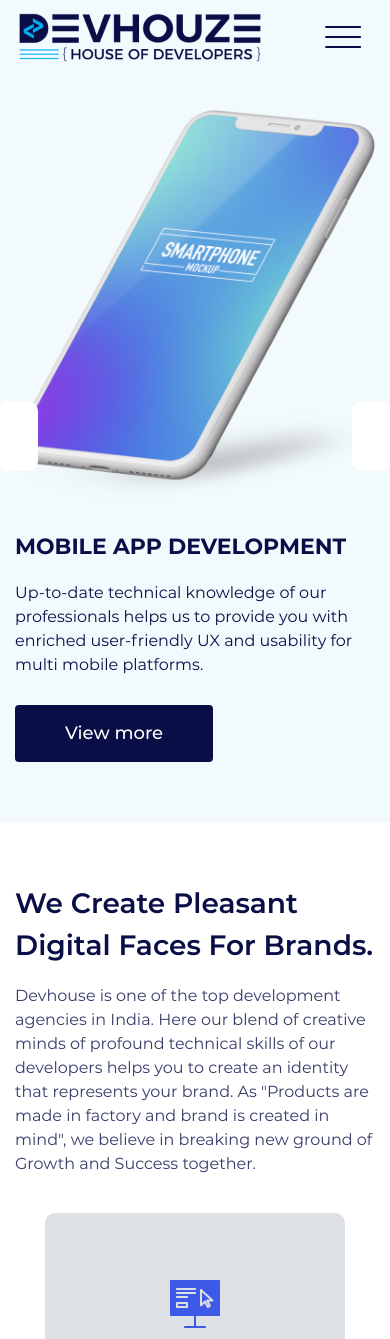
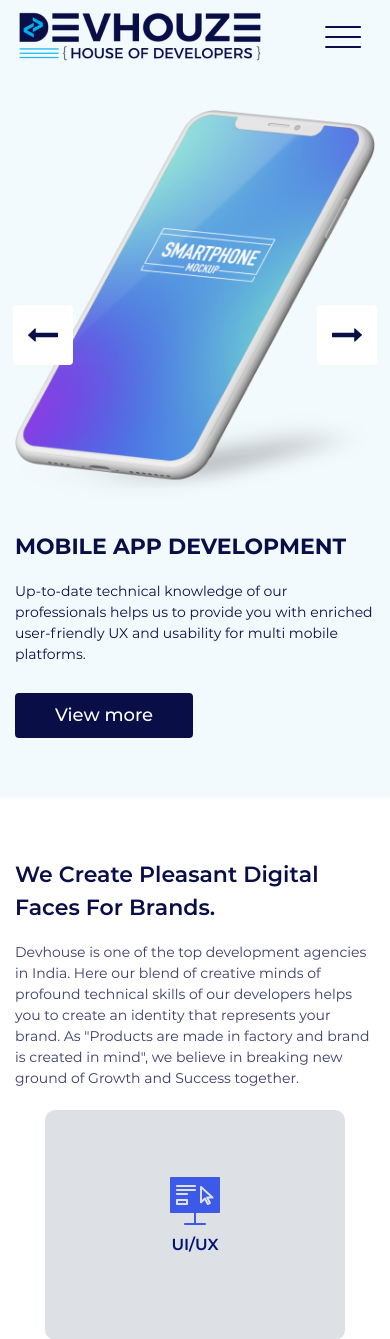
Before and after one commit to infodevsujit/devhouse, a CodeIgniter app: page /database/ in a window 390 px wide. Shown: the top 1339 px of the page. Run offline with CodeIgniter, Linux system fonts and the light colour scheme.

Commit message:
finish-home-page

```diff
--- a/application/views/footer/footer_start.php
+++ b/application/views/footer/footer_start.php
@@ -6,9 +6,9 @@
                     <a href="<?php echo base_url(); ?>">DEVHOUZE</a>
                 </div>
                 <ul class="mt-27 address">
-                    <li class="d-flex align-items-center mb-3"><i class="fas fa-map-marker mr-2"></i> Delhi india</li>
-                    <li class="d-flex align-items-center mb-3"><i class="far fa-envelope mr-2" aria-hidden="true"></i>info@devhouze.com</li>
-                    <li class="d-flex align-items-center mb-3"><i class="fas fa-phone-alt mr-2" aria-hidden="true"></i>9310095233</li>
+                    <li class="d-flex align-items-center mb-3"><img src="<?php echo base_url();?>assets/images/icons/map.png" alt="facebook">Delhi india</li>
+                    <li class="d-flex align-items-center mb-3"><img src="<?php echo base_url();?>assets/images/icons/email.png" alt="facebook">info@devhouze.com</li>
+                    <li class="d-flex align-items-center mb-3"><img src="<?php echo base_url();?>assets/images/icons/call.png" alt="facebook">9310095233</li>
                 </ul>
                 <ul class="social d-flex flex-row align-itmes-center">
                 <li><a href="https://www.facebook.com/Devhouze" target="_blank" rel="noopener"><img src="<?php echo base_url();?>assets/images/icons/facebook_fo.svg" alt="facebook"></a></li>
@@ -51,14 +51,14 @@
                 </ul>
             </div>
         </div>
-        <div class="row mt-40">
+        <div class="row mt-40 mt-sm-28">
             <div class="col-md-6">
-               <p class="mb-0"> © 2020 Devhouze Technologies Private Limited. All rights reserved.</p>
+               <p class="mb-0 fz12-sm"> © 2020 Devhouze Technologies Private Limited. All rights reserved.</p>
 
 
             </div>
             <div class="col-md-6">
-                <ul class="ml-auto d-flex p-0 justify-content-end">
+                <ul class="d-flex justify-content-md-end mt-sm-28">
                     <li><a href="javascript:void(0)">Terms of service</a></li>
                     <li class="ml-28"><a href="javascript:void(0)">Privacy policy</a></li>
                 </ul>
--- a/application/views/index.php
+++ b/application/views/index.php
@@ -6,7 +6,7 @@
                     <div class="row d-flex flex-fill align-items-center">
                         <div class="col-md-6 d-flex flex-fill flex-column justify-content-start align-items-start order-md-1 order-2">
                             <h1 class="text-uppercase fz28 fw-7 color mb-0 mt-60 mt-sm-28 fz22-sm">Mobile app development</h1>
-                            <P class="fz16 color mb-0 mt-18 mb-0 pr-28 pr-sm0">Up-to-date technical knowledge of our professionals helps us to provide you with enriched user-friendly UX and usability for multi mobile platforms.</P>
+                            <P class="fz16 fz14-sm color mb-0 mt-18 mb-0 pr-28 pr-sm0">Up-to-date technical knowledge of our professionals helps us to provide you with enriched user-friendly UX and usability for multi mobile platforms.</P>
                             <a href="<?php echo base_url('mobile-app-development'); ?>" class="primary-btn mt-28 float-left">View more </a>
                         </div>
                         <div class="col-md-6 d-flex flex-fill align-items-center justify-content-center order-md-2 order-1">
@@ -22,7 +22,7 @@
                     <div class="row d-flex flex-fill align-items-center">
                         <div class="col-md-6 d-flex flex-fill flex-column justify-content-start align-items-start order-md-1 order-2">
                             <h1 class="text-uppercase fz28 fw-7 color mb-0 mt-60 mt-sm-28 fz22-sm">Web development</h1>
-                            <P class="fz16 color mb-0 mt-18 mb-0 pr-28 pr-sm0">We assure you of giving identity to your dreams which will help you maintain communication between you and your clients and have an online presence which will strengthen your brand.</P>
+                            <P class="fz16 fz14-sm color mb-0 mt-18 mb-0 pr-28 pr-sm0">We assure you of giving identity to your dreams which will help you maintain communication between you and your clients and have an online presence which will strengthen your brand.</P>
                             <a href="<?php echo base_url('website-development'); ?>" class="primary-btn mt-28 float-left">View more</a>
                         </div>
                         <div class="col-md-6 d-flex flex-fill align-items-center justify-content-center order-md-2 order-1 pt-sm0 mt-sm0">
@@ -41,7 +41,7 @@
                     <div class="row d-flex flex-fill align-items-center">
                         <div class="col-md-6 d-flex flex-fill flex-column justify-content-start align-items-start order-md-1 order-2">
                             <h1 class="text-uppercase fz28 fw-7 color mb-0 mt-60 mt-sm-28 fz22-sm">UI / UX design</h1>
-                            <P class="fz16 color mb-0 mt-18 mb-0 pr-28 pr-sm0">Good design is more than a language which gives a speech to unspoken words. That's what we ensure while delivering every UI/UX design. Our creative designers will provide you with top-notch designs.</P>
+                            <P class="fz16 fz14-sm color mb-0 mt-18 mb-0 pr-28 pr-sm0">Good design is more than a language which gives a speech to unspoken words. That's what we ensure while delivering every UI/UX design. Our creative designers will provide you with top-notch designs.</P>
                             <a href="<?php echo base_url('ui-ux-design'); ?>" class="primary-btn mt-28 float-left">View more</a>
                         </div>
                         <div class="col-md-6 d-flex flex-fill align-items-center justify-content-center order-md-2 order-1">
@@ -57,7 +57,7 @@
                     <div class="row d-flex flex-fill align-items-center">
                         <div class="col-md-6 d-flex flex-fill flex-column justify-content-start align-items-start order-md-1 order-2">
                             <h1 class="text-uppercase fz28 fw-7 color mb-0 mt-60 mt-sm-28 fz22-sm">Digital Marketing</h1>
-                            <P class="fz16 color mb-0 mt-18 mb-0 pr-28 pr-sm0">If your business is not searchable today, it is hiding somewhere under a rock. Healthy digital marketing practice is vital to making your business visible to a prospective lead, consumer or seeker. A comprehensive approach today requires effective UI/UX, content development and backlink strategy.</P>
+                            <P class="fz16 fz14-sm color mb-0 mt-18 mb-0 pr-28 pr-sm0">If your business is not searchable today, it is hiding somewhere under a rock. Healthy digital marketing practice is vital to making your business visible to a prospective lead, consumer or seeker. A comprehensive approach today requires effective UI/UX, content development and backlink strategy.</P>
                             <a href="<?php echo base_url('digital-marketing'); ?>" class="primary-btn mt-28 float-left">View more</a>
                         </div>
                         <div class="col-md-6 d-flex flex-fill align-items-center justify-content-center order-md-2 order-1">
@@ -82,8 +82,8 @@
         <div class="row">
             <div class="col-lg-5">
 
-                <h2 class="fz28 color fw-6 mb-18">We Create Pleasant Digital Faces For Brands.</h2>
-                <p class="fz16">Devhouse is one of the top development agencies in India. Here our blend of creative minds of profound technical skills of our developers helps you to create an identity that represents your brand. As "Products are made in factory and brand is created in mind", we believe in breaking new ground of Growth and Success together.</p>
+                <h2 class="fz28 fz22-sm color fw-6 mb-18">We Create Pleasant Digital Faces For Brands.</h2>
+                <p class="fz16 fz14-sm mb-0">Devhouse is one of the top development agencies in India. Here our blend of creative minds of profound technical skills of our developers helps you to create an identity that represents your brand. As "Products are made in factory and brand is created in mind", we believe in breaking new ground of Growth and Success together.</p>
             </div>
             <div class="col-lg-7 d-flex flex-row align-items-center justify-content-between flex-wrap" >
                 <div class="box">
@@ -121,8 +121,8 @@
     <div class="container">
         <div class="row">
             <div class="col-md-12">
-                <h1 class="fz28 fw-6 d-table mx-auto text-center color mb-8">Services We Provide</h1>
-                <p class="fz16 fw-3 d-table mx-auto text-center mb-0">Extensive knowledge of our professionals makes our service more reliable and best among the competition, we always provide strategic progressive workflow sculpt for your development process while keeping in mind that every customer is satisfied. Flexibility in our delivery models and innovative technologies helps us to provide a better quality of output.</p>
+                <h1 class="fz28 fz22-sm fw-6 d-table mx-auto text-center color mb-8">Services We Provide</h1>
+                <p class="fz16 fz14-sm fw-3 d-table mx-auto text-center mb-0">Extensive knowledge of our professionals makes our service more reliable and best among the competition, we always provide strategic progressive workflow sculpt for your development process while keeping in mind that every customer is satisfied. Flexibility in our delivery models and innovative technologies helps us to provide a better quality of output.</p>
             </div>
         </div>
         <div class="row my-60 d-flex flex-fill flex-wrap">
@@ -258,29 +258,29 @@
         </div>
     </div>
 </div>
-<div class="testimonials py-120">
+<div class="testimonials py-120 py-sm-60">
     <div class="container">
         <div class="row">
             <div class="col-md-12">
                 <p class="fz12 fw-6 d-table mx-auto mb-0 text-white">WE ARE SPLASH</p>
-                <h1 class="fz28 fw-6 d-table mx-auto text-center text-white mb-0">Our Customer Stories</h1>
+                <h1 class="fz28 fz22-sm fw-6 d-table mx-auto text-center text-white mb-0">Our Customer Stories</h1>
             </div>
         </div>
-        <div class="row d-flex justify-content-center mt-60">
+        <div class="row d-flex justify-content-center mt-60 mt-sm-28">
             <div class="col-md-10 ">
                 <div id="carouselExampleControls" class="carousel slide" data-ride="carousel">
                     <div class="carousel-inner">
                         <div class="carousel-item active">
-                            <p class="fz28 text-center d-table mx-auot fw-3">Creativity is allowing yourself to make mistakes Art is knowing which ones to keep.</p>
-                            <h1 class="text-center mt-28 fz28 fw-4 mb-0">Alice Johnson</h1>
+                            <p class="fz28 fz18-sm text-center d-table mx-auot fw-3">Creativity is allowing yourself to make mistakes Art is knowing which ones to keep.</p>
+                            <h1 class="text-center mt-28 fz28 fz18-sm fw-4 mb-0">Alice Johnson</h1>
                         </div>
                         <div class="carousel-item">
-                            <p class="fz28 text-center d-table mx-auot fw-3">Creativity is allowing yourself to make mistakes Art is knowing which ones to keep.</p>
-                            <h1 class="text-center mt-28 fz28 fw-4 mb-0">Alice Johnson</h1>
+                            <p class="fz28 fz18-sm text-center d-table mx-auot fw-3">Creativity is allowing yourself to make mistakes Art is knowing which ones to keep.</p>
+                            <h1 class="text-center mt-28 fz28 fz18-sm fw-4 mb-0">Alice Johnson</h1>
                         </div>
                         <div class="carousel-item">
-                            <p class="fz28 text-center d-table mx-auot fw-3">Creativity is allowing yourself to make mistakes Art is knowing which ones to keep.</p>
-                            <h1 class="text-center mt-28 fz28 fw-4 mb-0">Alice Johnson</h1>
+                            <p class="fz28 fz18-sm text-center d-table mx-auot fw-3">Creativity is allowing yourself to make mistakes Art is knowing which ones to keep.</p>
+                            <h1 class="text-center mt-28 fz28 fz18-sm fw-4 mb-0">Alice Johnson</h1>
                         </div>
                     </div>
                 </div>
@@ -296,24 +296,7 @@
                 <p class="fz16 d-table mx-auto text-center px-60 px-xs0">Devhouze team of Website and mobile app developers is creative and knowledgeable to accomplish your individual demands as well as your business needs. With advanced tools and technology we are able to create highly customized website & mobile applications for consumer needs and enterprises.</p>
             </div>
         </div>
-        <div class="row mt-40">
-            <div class="col-md-12">
-                <div class="row">
-                    <div class="col-md-6">
-                        <a href="#" target="_blank">
 
-                        </a>
-                    </div>
-                    <div class="col-md-6 pt-xs-40">
-                        <a href="#" target="_blank">
-
-                        </a>
-                    </div>
-                </div>
-            </div>
-            <div class="col-md-4">
-            </div>
-        </div>
     </div>
 </div>
 <div class="blogs py-120 position-relative">
@@ -321,14 +304,14 @@
     <div class="container">
         <div class="row">
             <div class="col-md-6">
-                <h2 class="line fz28 color fw-6 mb-28">Welcome to Devehouze Blogs</h2>
-                <p class="fz16 mr-60 text-colo ">Explore the latest trends and find our updates on all you need to know about what is happening in the world of web and technology.</p>
+                <h2 class="line fz28 fz22-sm color fw-6 mb-28">Welcome to Devehouze Blogs</h2>
+                <p class="fz16 fz14-sm mr-60 mr-sm0 text-colo ">Explore the latest trends and find our updates on all you need to know about what is happening in the world of web and technology.</p>
                 <div class="blog-card d-flex mt-40 mb-28 flex-sm-row flex-column">
                     <figure><img src="<?php echo base_url(); ?>assets/images/blog1.jpg" width="250px" height="250px" alt="What is challanges in digital marketing?"></figure>
                     <div class="blog-desc ml-18 ml-xs0 mt-xs-18">
                         <div class="po-date fz14 fw-5 mb-8">Posted on Sep 24, 2020 <div class="d-inline fw-6 color">Devehouze</div>
                         </div>
-                        <h3 class="fz16 fw-8 mb-0 color">How digital marketing can grow your business</h3>
+                        <h3 class="fz16 fz14-sm fw-8 mb-0 color">How digital marketing can grow your business</h3>
                         <a href="https://medium.com/@devhouze/how-digital-marketing-can-grow-your-business-e68ede8eef4b" target="_blank" rel="noopener">blog</a>
                     </div>
                 </div>
@@ -337,7 +320,7 @@
                     <div class="blog-desc ml-18 ml-xs0 mt-xs-18">
                         <div class="po-date fz14 fw-5 mb-8">Posted on Sep 24, 2020 <div class="d-inline fw-6 color">Devehouze</div>
                         </div>
-                        <h3 class="fz16 fw-8 mb-0 color">Best native application development tool for Android and IOS.
+                        <h3 class="fz16 fz14-sm fw-8 mb-0 color">Best native application development tool for Android and IOS.
                         </h3>
                         <a href="https://medium.com/@devhouze/best-native-application-development-tool-for-android-and-ios-acb27d229e09" target="_blank" rel="noopener">blog</a>
                     </div>
--- a/assets/css/global.css
+++ b/assets/css/global.css
@@ -1582,6 +1582,9 @@ a:hover {
 }
 
 @media screen and (max-width: 767px) {
+    .primary-btn {
+        padding: 9px 40px;
+    }
     .fz12-sm {
         font-size: calc(var(--v2) * 6);
     }
--- a/assets/css/responsive.css
+++ b/assets/css/responsive.css
@@ -11,7 +11,8 @@
         top: unset !important;
     }
     .screenshot {
-        height: 422px
+        height: 422px;
+        border: 0;
     }
     #navbarSupportedContent {
         background: #090e47;
@@ -37,9 +38,27 @@
         margin-bottom: 20px;
         margin-top: 13px;
     }
+    footer ul li a {
+        font-size: 14px;
+    }
+    .title {
+        margin-top: 28px;
+    }
 }
 
 @media screen and (max-width: 767px) {
+    .banner .carousel-control-next,
+    .banner .carousel-control-prev {
+        width: 70px;
+        height: 450px;
+    }
+    .cirfle {
+        width: 60px;
+        height: 60px;
+        padding: 15px;
+        border-radius: 4px;
+        cursor: pointer;
+    }
     .banner {
         padding-top: 110px;
         height: auto !important;
@@ -53,6 +72,12 @@
 }
 
 @media screen and (max-width: 576px) {
+    .blogs h1 {
+        font-size: 50px;
+    }
+    .blogs:before {
+        height: 30%;
+    }
     .blog-card figure {
         max-width: 100%;
     }
--- a/assets/css/style.css
+++ b/assets/css/style.css
@@ -49,10 +49,8 @@
 }
 
 .navbar-brand {
-    color: var(--primary-color)!important;
-    font-size: 36px!important;
-    font-weight: 600;
-    letter-spacing: 2px
+    max-width: 250px;
+    margin: 0;
 }
 
 .navbar-brand span {
@@ -120,6 +118,11 @@ footer {
     background: var(--color);
     color: #fff;
     padding: 60px 0
+}
+
+.address li img {
+    width: 20px;
+    margin-right: 10px;
 }
 
 .title {
@@ -202,7 +205,9 @@ footer .logo a:hover {
 .services .card .backside {
     position: absolute;
     left: 0;
-    top: 0
+    top: 0;
+    bottom: 0;
+    height: 100%;
 }
 
 .services .card .backside ul {
```
Also changed, not shown: assets/images/icons/call.png (added), assets/images/icons/email.png (added), assets/images/icons/map.png (added).
